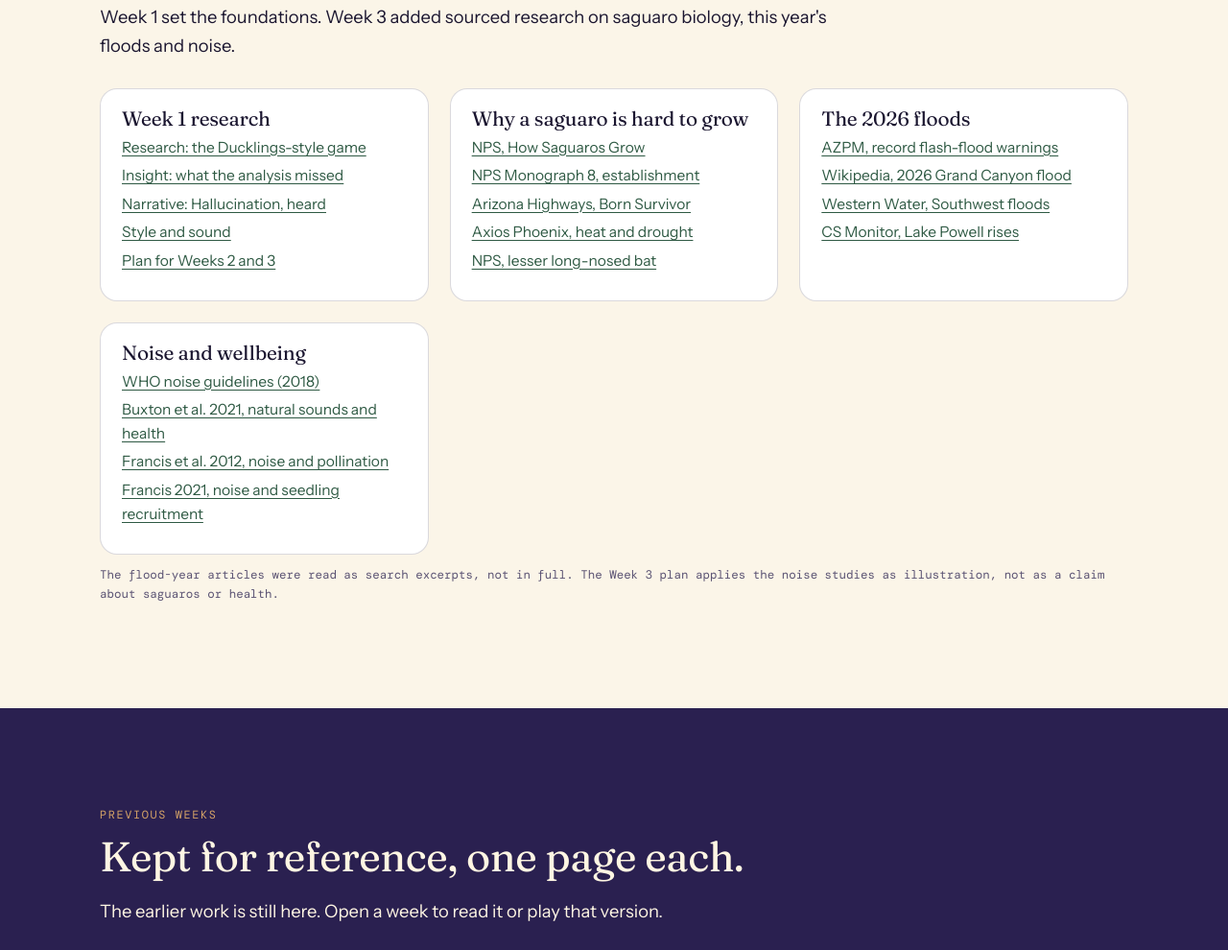
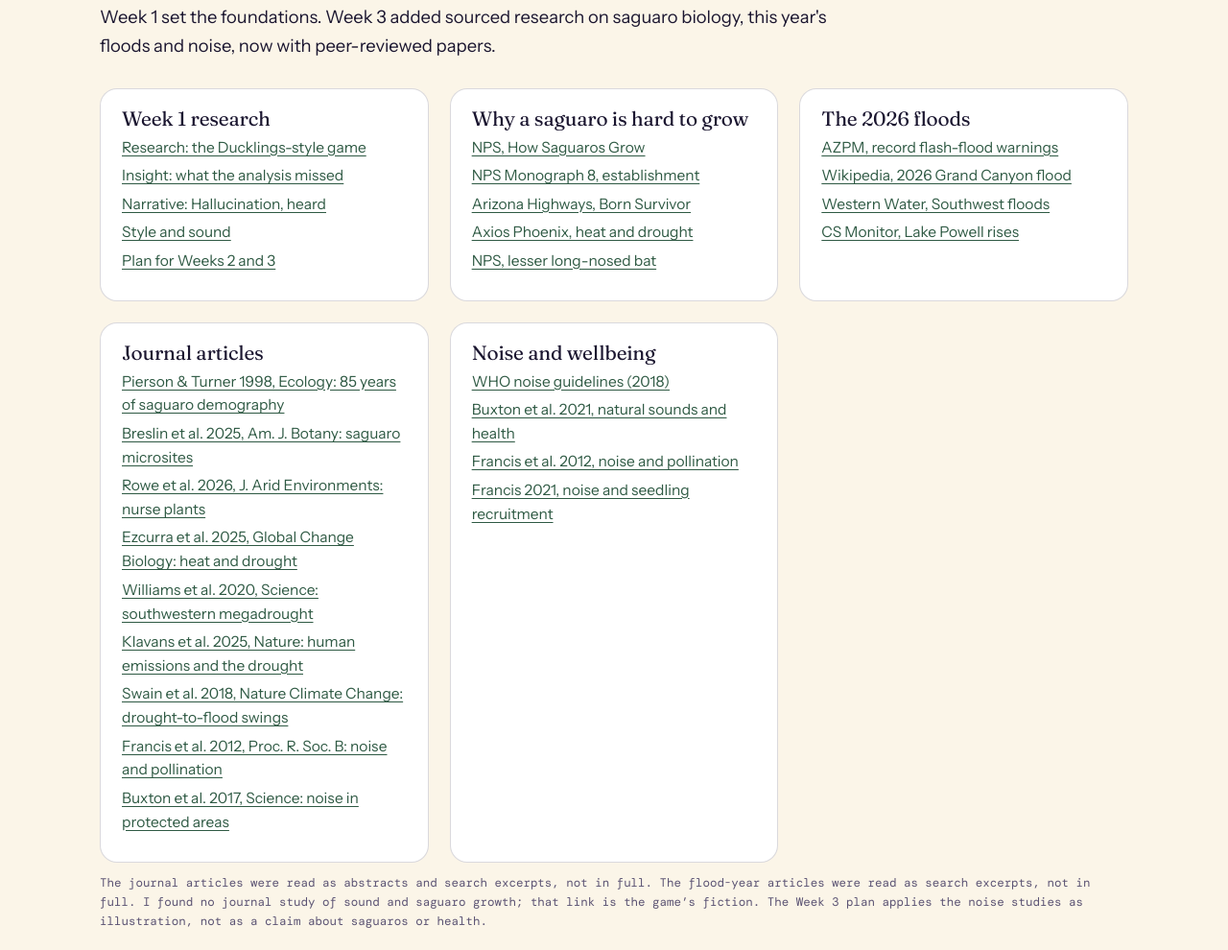
Before and after one commit to ycelia01/Celia-Yang-AI-for-interdisciplinary-design-, a plain HTML site: page mirage-bloom.html in a window 1280 px wide. Shown: the part 8183-9173 px from the top of the page at 96% size. Drawn offline with nearby package versions, Linux system fonts and the light colour scheme.

Commit message:
Week 3 page: add peer-reviewed journal articles to the research section
Co-Authored-By: Claude Sonnet 5.5 <noreply@anthropic.com>
Claude-Session: https://claude.ai/code/session_01X8nWhNp6VVajcf8diy2tkj

```diff
--- a/mirage-bloom.html
+++ b/mirage-bloom.html
@@ -89,7 +89,7 @@
 <p class="note">The AI proposed and built; I chose the direction, supplied the recordings and drawings, and reviewed each result.</p></div></section>
 
 <section class="sec" id="research"><div class="wrap"><span class="kicker">Research</span><h2>The research behind Week 3.</h2>
-<p class="lead">Week 1 set the foundations. Week 3 added sourced research on saguaro biology, this year's floods and noise.</p>
+<p class="lead">Week 1 set the foundations. Week 3 added sourced research on saguaro biology, this year's floods and noise, now with peer-reviewed papers.</p>
 <div class="grid">
 <div class="card"><div class="b"><h3>Week 1 research</h3>
 <p><a href="mirage-bloom-week1.html#s2">Research: the Ducklings-style game</a></p>
@@ -108,13 +108,23 @@
 <p><a href="https://en.wikipedia.org/wiki/2026_Grand_Canyon_flood">Wikipedia, 2026 Grand Canyon flood</a></p>
 <p><a href="https://www.western-water.com/2026/11/06/the-2026-southwest-floods-a-look-at-reservoir-gains-and-damage/">Western Water, Southwest floods</a></p>
 <p><a href="https://csmonitor.com/Environment/2026/1108/Floods-bring-rare-relief-to-US-Southwest-reservoirs-as-Lake-Powell-rises-20-feet">CS Monitor, Lake Powell rises</a></p></div></div>
+<div class="card"><div class="b"><h3>Journal articles</h3>
+<p><a href="https://www.usgs.gov/publications/85-year-study-saguaro-carnegiea-gigantea-demography">Pierson &amp; Turner 1998, Ecology: 85 years of saguaro demography</a></p>
+<p><a href="https://bsapubs.onlinelibrary.wiley.com/doi/10.1002/ajb2.70053">Breslin et al. 2025, Am. J. Botany: saguaro microsites</a></p>
+<p><a href="https://www.sciencedirect.com/science/article/abs/pii/S0140196325001764">Rowe et al. 2026, J. Arid Environments: nurse plants</a></p>
+<p><a href="https://doi.org/10.1111/gcb.70217">Ezcurra et al. 2025, Global Change Biology: heat and drought</a></p>
+<p><a href="https://www.science.org/doi/10.1126/science.aaz9600">Williams et al. 2020, Science: southwestern megadrought</a></p>
+<p><a href="https://doi.org/10.1038/s41586-025-09368-2">Klavans et al. 2025, Nature: human emissions and the drought</a></p>
+<p><a href="https://www.nature.com/articles/s41558-018-0140-y">Swain et al. 2018, Nature Climate Change: drought-to-flood swings</a></p>
+<p><a href="https://pmc.ncbi.nlm.nih.gov/articles/PMC3367785">Francis et al. 2012, Proc. R. Soc. B: noise and pollination</a></p>
+<p><a href="https://angelonilab.colostate.edu/Site/Publications_files/Buxton_et_al_2017.pdf">Buxton et al. 2017, Science: noise in protected areas</a></p></div></div>
 <div class="card"><div class="b"><h3>Noise and wellbeing</h3>
 <p><a href="https://www.who.int/europe/publications/i/item/9789289053563">WHO noise guidelines (2018)</a></p>
 <p><a href="https://pmc.ncbi.nlm.nih.gov/articles/PMC8040792">Buxton et al. 2021, natural sounds and health</a></p>
 <p><a href="https://www.eurekalert.org/news-releases/743525">Francis et al. 2012, noise and pollination</a></p>
 <p><a href="https://par.nsf.gov/servlets/purl/10311532">Francis 2021, noise and seedling recruitment</a></p></div></div>
 </div>
-<p class="note">The flood-year articles were read as search excerpts, not in full. The Week 3 plan applies the noise studies as illustration, not as a claim about saguaros or health.</p></div></section>
+<p class="note">The journal articles were read as abstracts and search excerpts, not in full. The flood-year articles were read as search excerpts, not in full. I found no journal study of sound and saguaro growth; that link is the game’s fiction. The Week 3 plan applies the noise studies as illustration, not as a claim about saguaros or health.</p></div></section>
 
 <section class="sec dusk" id="weeks"><div class="wrap"><span class="kicker">Previous weeks</span><h2 style="color:var(--bloom)">Kept for reference, one page each.</h2>
 <p class="lead">The earlier work is still here. Open a week to read it or play that version.</p>
```
